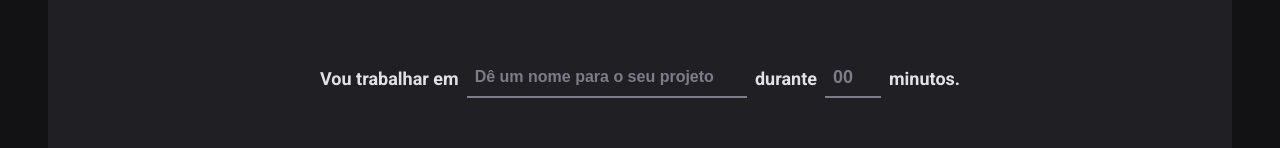
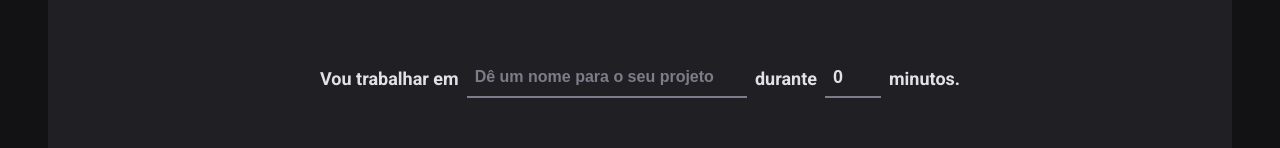
Before and after one commit to cristianoprogramador/ignite-timer, a React (Vite) app: page / in a window 1280 px wide. Shown: the part 166-314 px from the top of the page. Built offline with nearby package versions, Linux system fonts and the light colour scheme.

Commit message:
Formulario com ReactHookForm e Zod integrados

```diff
--- a/package.json
+++ b/package.json
@@ -9,11 +9,14 @@
     "preview": "vite preview"
   },
   "dependencies": {
+    "@hookform/resolvers": "^2.9.8",
     "phosphor-react": "^1.4.1",
     "react": "^18.2.0",
     "react-dom": "^18.2.0",
+    "react-hook-form": "^7.37.0",
     "react-router-dom": "^6.4.2",
-    "styled-components": "^5.3.6"
+    "styled-components": "^5.3.6",
+    "zod": "^3.19.1"
   },
   "devDependencies": {
     "@rocketseat/eslint-config": "^1.1.3",
--- a/src/pages/Home/index.tsx
+++ b/src/pages/Home/index.tsx
@@ -1,4 +1,8 @@
 import { Play } from 'phosphor-react'
+import { useForm } from 'react-hook-form'
+import { zodResolver } from '@hookform/resolvers/zod'
+import * as zod from 'zod'
+
 import {
   CountDownContainer,
   FormContainer,
@@ -9,16 +13,43 @@
   TaskInput,
 } from './styles'
 
+const newCycleFormValidationSchema = zod.object({
+  task: zod.string().min(1, 'Informe a tarefa'),
+  minutesAmount: zod
+    .number()
+    .min(5, 'O ciclo precisa ser no mínimo de 5 minutos')
+    .max(60, 'O ciclo precisa ser de no máximo 60 minutos'),
+})
+
+type NewCycleFormData = zod.infer<typeof newCycleFormValidationSchema>
+
 export default function Home() {
+  const { register, handleSubmit, watch, reset } = useForm<NewCycleFormData>({
+    resolver: zodResolver(newCycleFormValidationSchema),
+    defaultValues: {
+      task: '',
+      minutesAmount: 0,
+    },
+  })
+
+  function handleCreateNewCycle(data: NewCycleFormData) {
+    console.log(data)
+    reset()
+  }
+
+  const task = watch('task')
+  const isSubmitDisable = !task
+
   return (
     <HomeContainer>
-      <form action="">
+      <form onSubmit={handleSubmit(handleCreateNewCycle)} action="">
         <FormContainer>
           <label htmlFor="">Vou trabalhar em</label>
           <TaskInput
             id="task"
             list="task-suggestions"
             placeholder="Dê um nome para o seu projeto"
+            {...register('task')}
           />
 
           <datalist id="task-suggestions">
@@ -28,7 +59,7 @@
             <option value="Projeto 4" />
           </datalist>
 
-          <label htmlFor="">durante</label>
+          <label htmlFor="minutesAmount">durante</label>
           <MinutesAmountInput
             type="number"
             id="minutesAmount"
@@ -36,6 +67,7 @@
             step={5}
             min={5}
             max={60}
+            {...register('minutesAmount', { valueAsNumber: true })}
           />
 
           <span>minutos.</span>
@@ -48,7 +80,7 @@
           <span>0</span>
         </CountDownContainer>
 
-        <StartCountdownButton disabled type="submit">
+        <StartCountdownButton disabled={isSubmitDisable} type="submit">
           <Play size={24} />
           Começar
         </StartCountdownButton>
```
Also changed, not shown: 1 other file (tests, documents, lock files or other folders).
